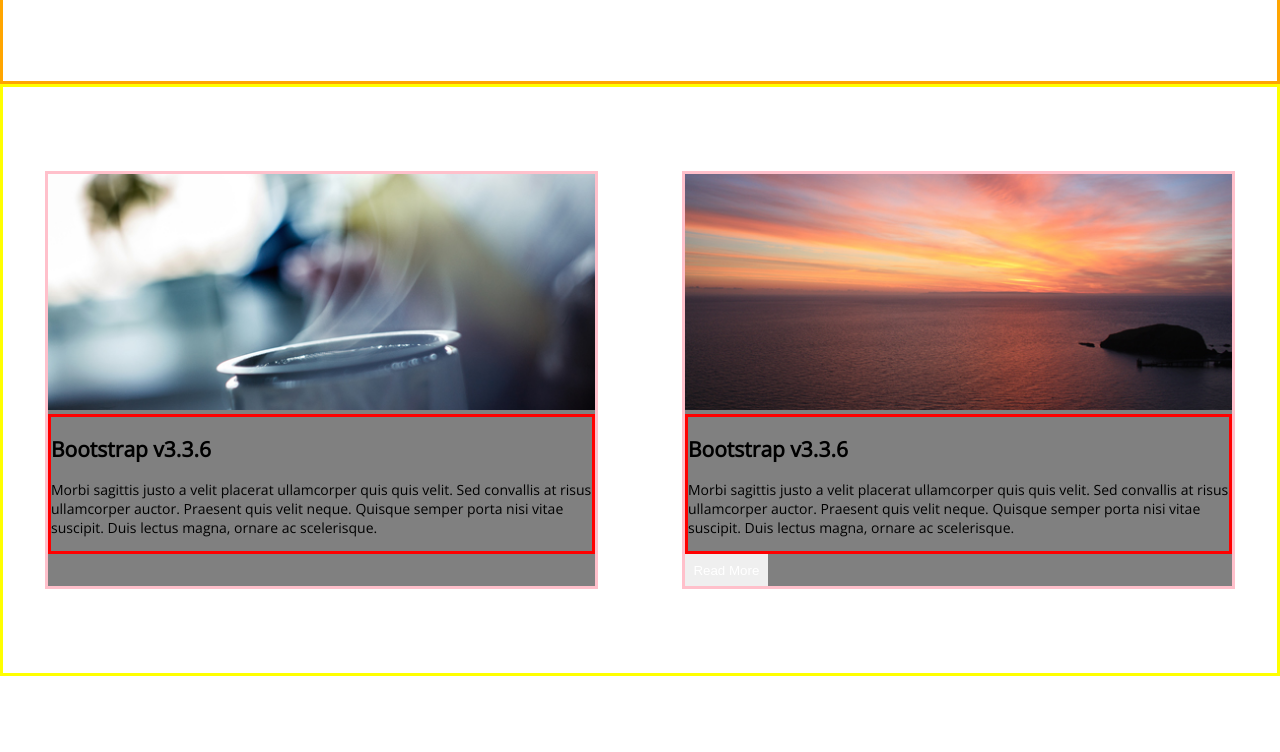
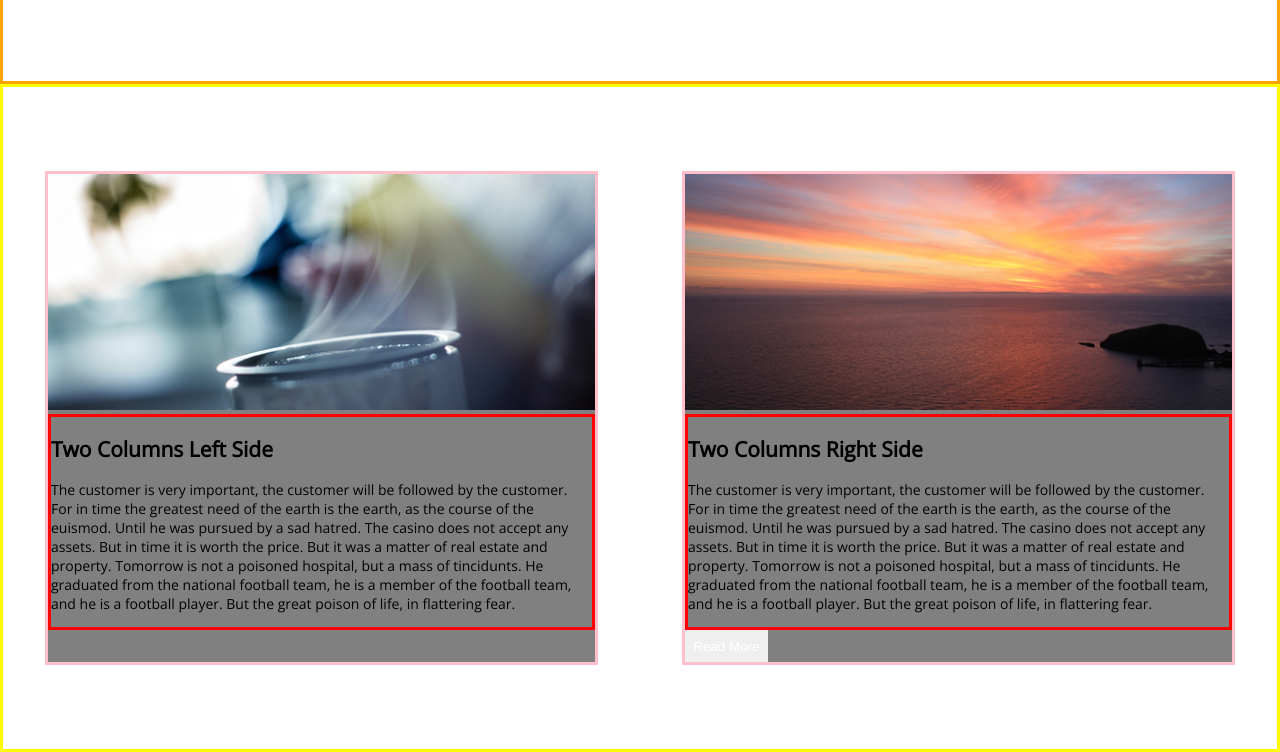
Before and after one commit to David-E-Alvarez/Conquer, a plain HTML site: page index.html in a window 1280 px wide. Shown: the part 915-1667 px from the top of the page. Before the commit the page ends 1591 px from the top, so only its background shows below. Drawn offline with nearby package versions, Linux system fonts and the light colour scheme.

Commit message:
added font awesome

```diff
--- a/index.html
+++ b/index.html
@@ -9,6 +9,7 @@
     <link rel="preconnect" href="https://fonts.googleapis.com">
     <link rel="preconnect" href="https://fonts.gstatic.com" crossorigin>
     <link href="https://fonts.googleapis.com/css2?family=Open+Sans&display=swap" rel="stylesheet">
+    <script src="https://kit.fontawesome.com/fb8478e992.js" crossorigin="anonymous"></script>
 </head>
 
 <body>
@@ -19,6 +20,7 @@
             <a href="#" class="button">Services</a>
             <a href="#" class="button">Contact</a>
             <a href="#" class="button">External</a>
+            <i class="fa-solid fa-bars"></i>
         </nav>
 	</div>
     <!--"jumbotron" (bootstrap?) section-->
@@ -84,10 +86,16 @@
             <img src="img/2-1.jpg" alt="forest trees with northern light sky in the background">
             <!--text (h2 & p)-->
             <div class="txt-div">
-                <h2>Bootstrap v3.3.6</h2>
-                <p>Morbi sagittis justo a velit placerat ullamcorper quis quis velit. Sed convallis
-                    at risus ullamcorper auctor. Praesent quis velit neque. Quisque semper porta
-                     nisi vitae suscipit. Duis lectus magna, ornare ac scelerisque.
+                <h2>Two Columns Left Side</h2>
+                <p>The customer is very important, the customer will be followed by the customer.
+                     For in time the greatest need of the earth is the earth, as the course of the
+                     euismod. Until he was pursued by a sad hatred. The casino does not accept any
+                     assets. But in time it is worth the price.
+
+                    But it was a matter of real estate and property. Tomorrow is not a poisoned hospital,
+                     but a mass of tincidunts. He graduated from the national football team, he is a
+                      member of the football team, and he is a football player.
+                       But the great poison of life, in flattering fear.
                 </p>
             </div>
         </div>
@@ -97,10 +105,15 @@
             <img src="img/2-2.jpg" alt="forest trees with northern light sky in the background">
             <!--text (h2 & p)-->
             <div class="txt-div">
-                <h2>Bootstrap v3.3.6</h2>
-                <p>Morbi sagittis justo a velit placerat ullamcorper quis quis velit. Sed convallis
-                    at risus ullamcorper auctor. Praesent quis velit neque. Quisque semper porta
-                     nisi vitae suscipit. Duis lectus magna, ornare ac scelerisque.
+                <h2>Two Columns Right Side</h2>
+                <p>The customer is very important, the customer will be followed by the customer.
+                    For in time the greatest need of the earth is the earth, as the course of the euismod.
+                     Until he was pursued by a sad hatred. The casino does not accept any assets. But in
+                     time it is worth the price.
+
+                    But it was a matter of real estate and property. Tomorrow is not a poisoned hospital,
+                     but a mass of tincidunts. He graduated from the national football team, he is a member
+                      of the football team, and he is a football player. But the great poison of life, in flattering fear.
                 </p>
             </div>
             <!--button-->
--- a/styles.css
+++ b/styles.css
@@ -41,7 +41,7 @@
     height: 45vh;
     display: flex;
     flex-direction: column;
-    justify-content: center;
+    justify-content: space-evenly;
     background-image: url('img/bg-1.jpg');
     background-size: cover;
 }
```
